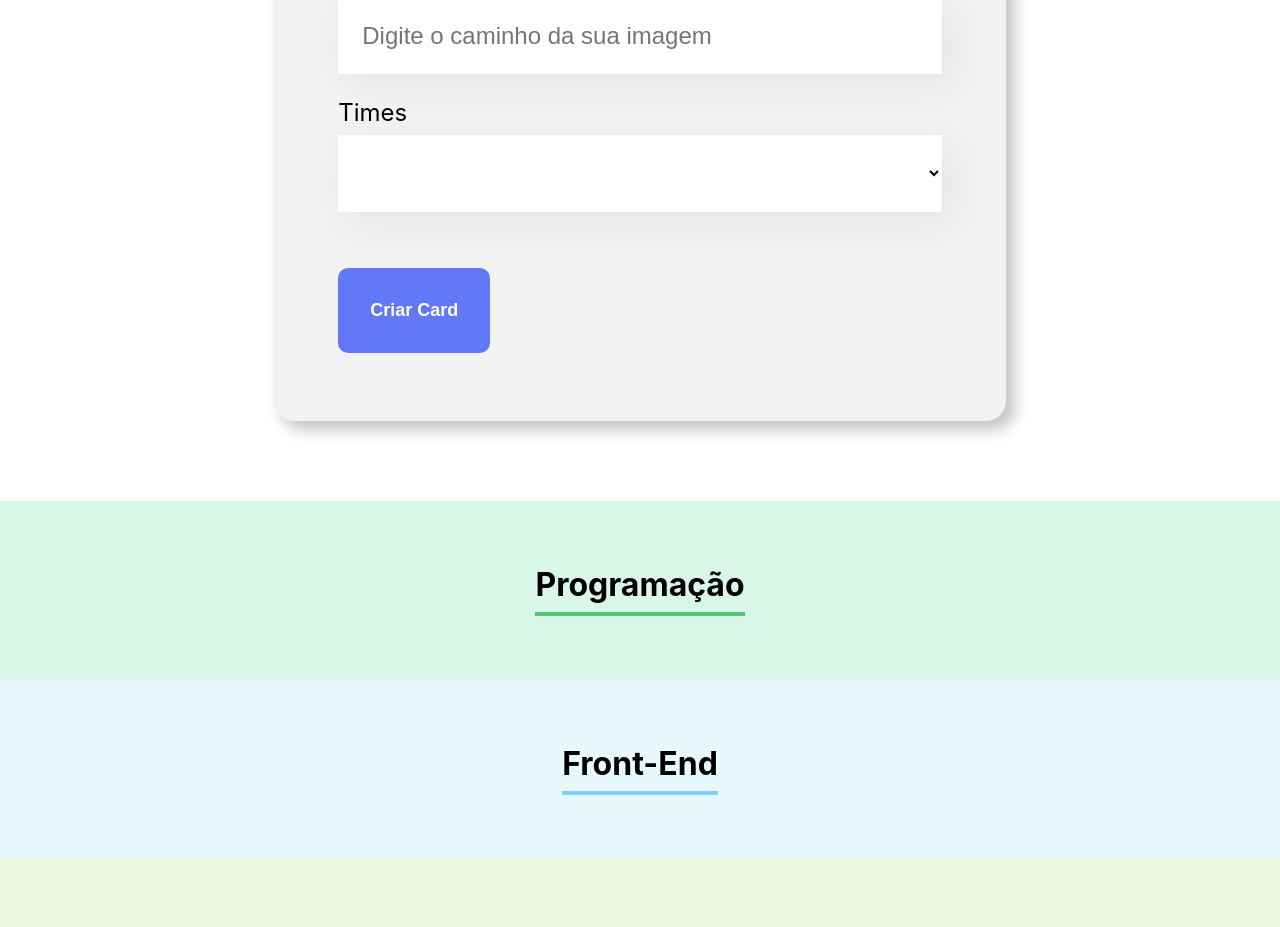
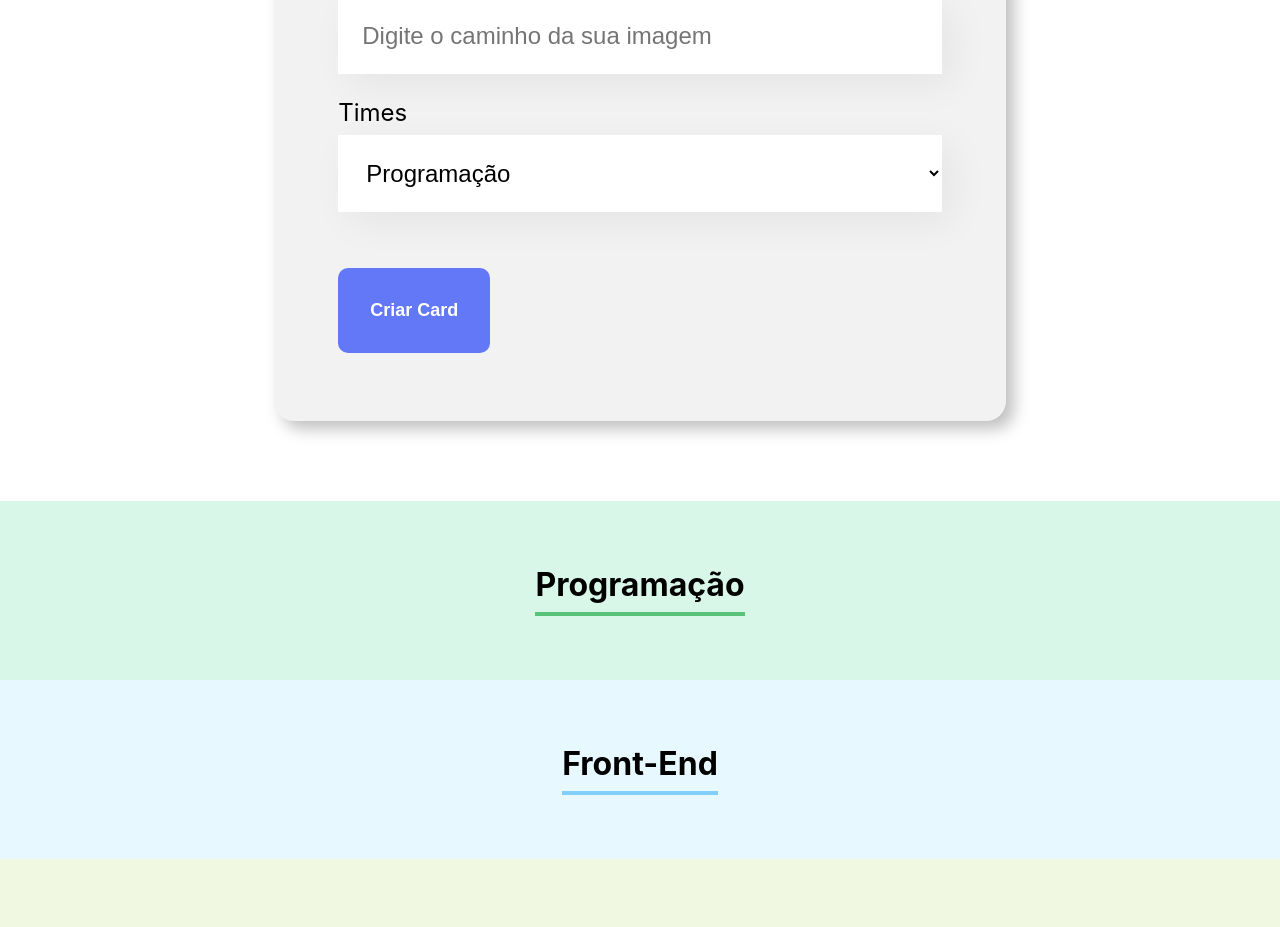
Before and after one commit to pbrito1/organo, a React (Create React App) app: page / in a window 1280 px wide. Shown: the part 1000-1927 px from the top of the page. Built offline with nearby package versions, Linux system fonts and the light colour scheme; the HTML template or start-up script is replaced by a standard one.

Commit message:
refacting

```diff
--- a/src/App.js
+++ b/src/App.js
@@ -53,7 +53,7 @@ function App() {
   return (
     <div className="App">
       <Banner />
-      <Forms insertColabs={colab => insertColabs(colab)} />
+      <Forms teamName={times.map(time => time.nome)} insertColabs={colab => insertColabs(colab)} />
 
       {times.map(time => <Times key={time.nome} nome={time.nome} primaryColor={time.primaryColor} secondaryColor={time.secondaryColor} />)}
 
--- a/src/components/forms/forms.js
+++ b/src/components/forms/forms.js
@@ -5,14 +5,6 @@ import './forms.css';
 import { useState } from 'react';
 
 export const Forms = (props) => {
-
-    const items = [
-        '',
-        'Programação',
-        'Design',
-        'Marketing',
-        'Vendas'
-    ];
 
     const [nome, setNome] = useState('');
     const [cargo, setCargo] = useState('');
@@ -57,7 +49,7 @@ export const Forms = (props) => {
                     required={true}
                     label="Times"
                     placeholder="Selecione um time"
-                    items={items}
+                    items={props.teamName}
                     valor={time}
                     toChange={valor => setTime(valor)}
                 />
```
